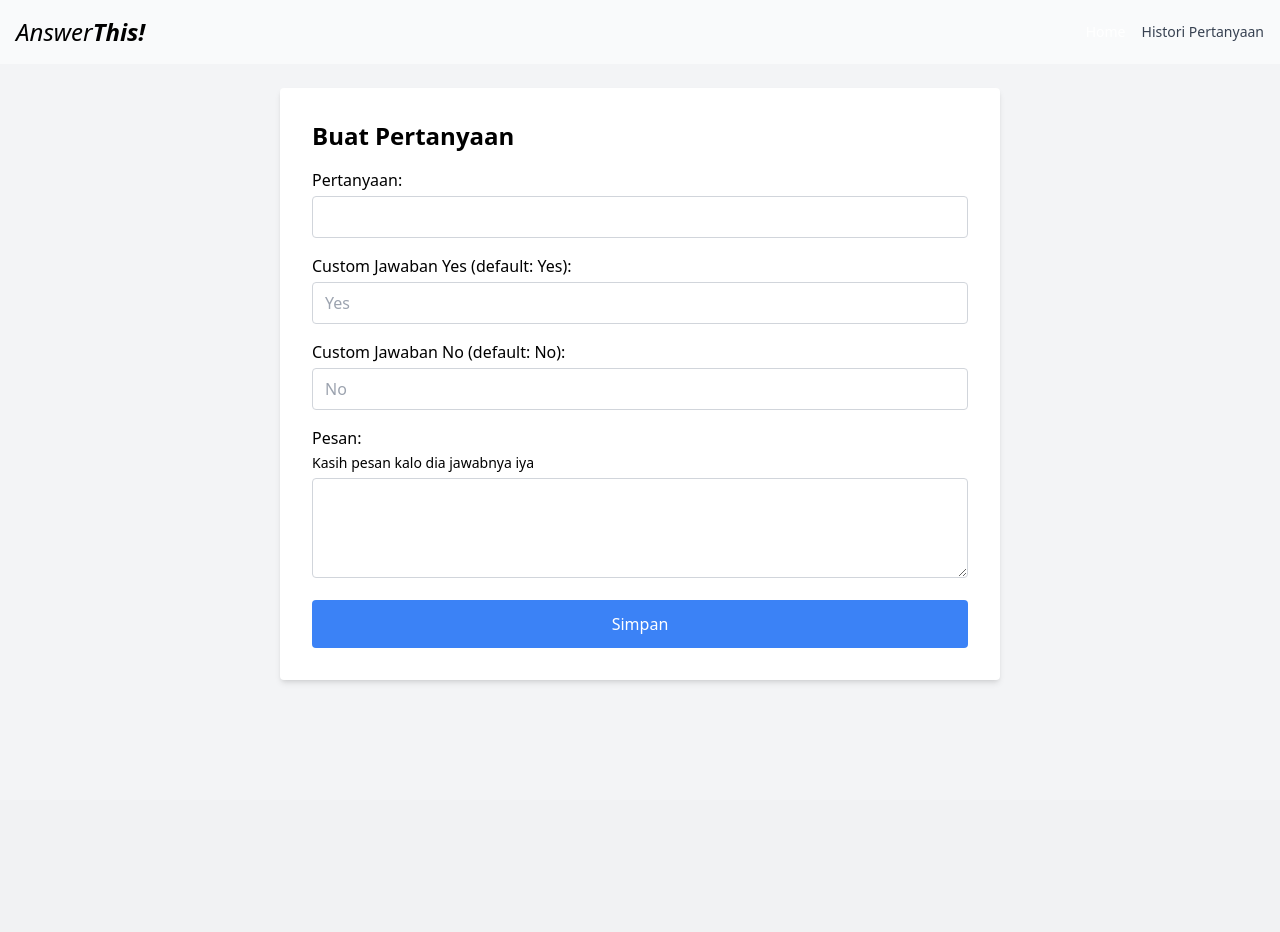
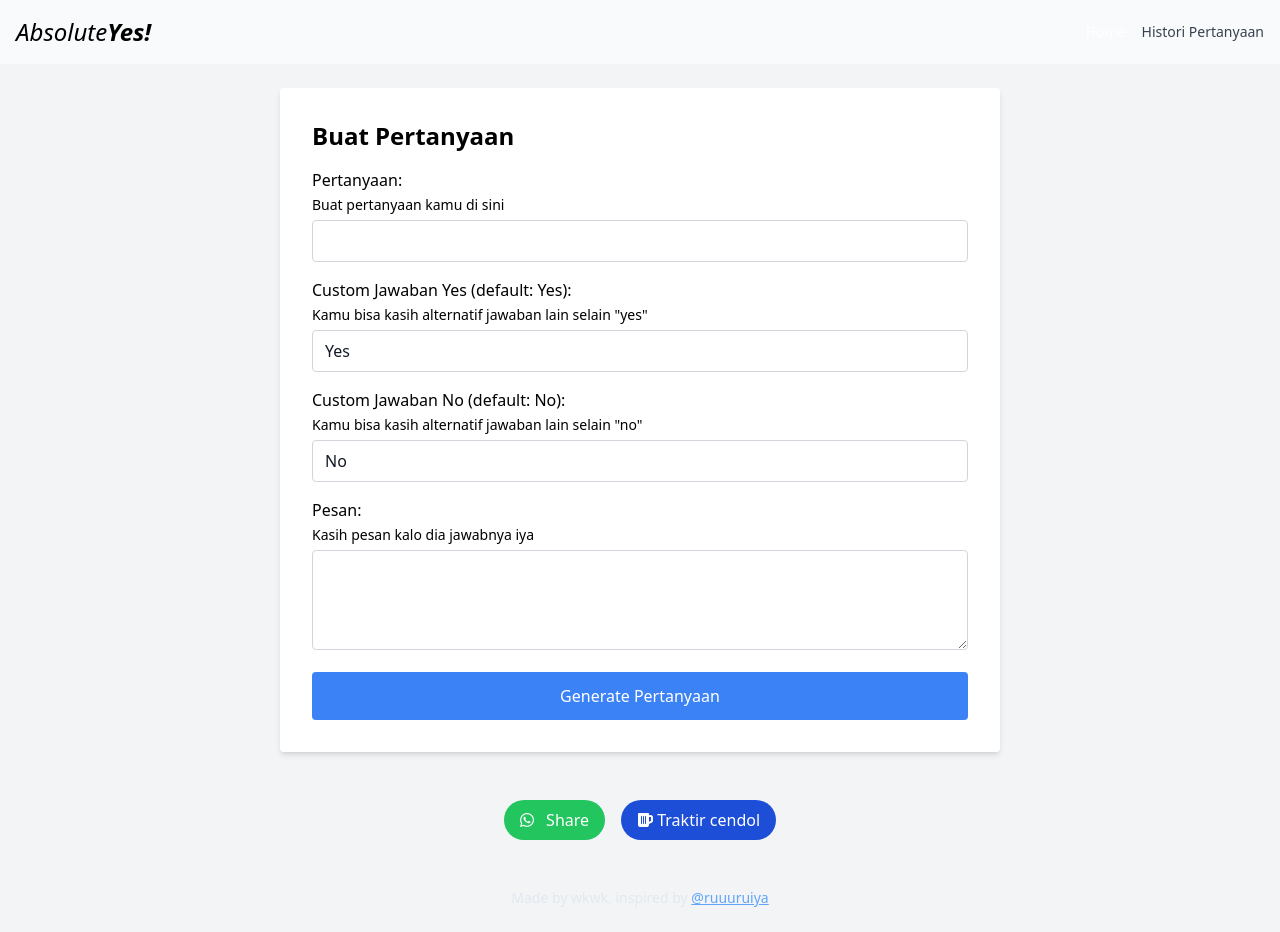
Before and after one commit to hanifamar17/AbsoluteYes, a Flask app: page / in a window 1280 px wide. Before the commit the page ends 683 px from the top, so only its background shows below. Run offline with Flask 3, Linux system fonts and the light colour scheme; some libraries are stand-ins or nearby versions.

Commit message:
style: update style

```diff
--- a/responses.json
+++ b/responses.json
@@ -26,5 +26,19 @@
         "description": "I love you too",
         "answer_yes": "Yes",
         "answer_no": "No"
+    },
+    {
+        "id": "23c9fb10-c92d-4812-a43f-6bdbf71794c1",
+        "question": "Ikan lele atau ikan gurame",
+        "description": "Wah selera kita sama!",
+        "answer_yes": "Ikan lele",
+        "answer_no": "Ikan gurame"
+    },
+    {
+        "id": "773e5f45-493f-4874-a708-00a6440b70f3",
+        "question": "do you love me ?",
+        "description": "selamat anda mendapatkan uang senilai Rp.100",
+        "answer_yes": "yoi",
+        "answer_no": ""
     }
 ]
--- a/templates/index.html
+++ b/templates/index.html
@@ -6,14 +6,15 @@
     <meta name="viewport" content="width=device-width, initial-scale=1.0">
     <title>Buat Pertanyaan</title>
     <script src="https://cdn.tailwindcss.com"></script>
+    <script src="https://kit.fontawesome.com/3ddb5c222d.js" crossorigin="anonymous"></script>
 </head>
 
 <body class="bg-gray-100 dark:bg-gray-900 dark:text-slate-300 min-h-screen p-0 md:p-0">
     <nav class="border-gray-200 bg-gray-50 dark:bg-gray-800 dark:border-gray-700">
         <div class="max-w-screen-xl flex flex-wrap items-center justify-between mx-auto p-4">
             <a href="/" class="flex items-center space-x-3 rtl:space-x-reverse">
-                <span class="self-center text-2xl whitespace-nowrap dark:text-white italic">Answer<span
-                        class="font-bold">This!</span></span>
+                <span class="self-center text-2xl whitespace-nowrap dark:text-white italic">Absolute<span
+                        class="font-bold">Yes!</span></span>
             </a>
 
             <nav class="flex" aria-label="Breadcrumb">
@@ -37,6 +38,7 @@
         </div>
     </nav>
 
+    <div>
         <div class="flex items-center justify-center">
             <div class="w-full max-w-3xl p-4 md:p-6">
 
@@ -45,24 +47,37 @@
                     <h2 class="text-xl dark:text-white md:text-2xl font-bold mb-4">Buat Pertanyaan</h2>
                     <form id="questionForm" class="space-y-4">
                         <div>
-                        <label class="block text-sm md:text-base font-medium mb-1">Pertanyaan:</label>
+                            <div class="mb-1">
+                                <label class="block text-sm md:text-base font-medium">Pertanyaan:</label>
+                                <label class="text-xs md:text-sm">Buat pertanyaan kamu di sini</label>
+                            </div>
                             <input type="text" name="question" class="w-full bg-white dark:bg-gray-800 text-gray-900 dark:text-white px-2 py-1 md:px-3 md:py-2
                             border border-gray-300 dark:border-gray-600 rounded
                             focus:ring-2 focus:ring-blue-500 focus:outline-none" required>
                         </div>
 
                         <div>
-                        <label class="block text-sm md:text-base font-medium mb-1">Custom Jawaban Yes (default: Yes):</label>
+                            <div class="mb-1">
+                                <label class="block text-sm md:text-base font-medium">Custom Jawaban Yes (default:
+                                    Yes):</label>
+                                <label class="text-xs md:text-sm">Kamu bisa kasih alternatif jawaban lain selain
+                                    "yes"</label>
+                            </div>
                             <input type="text" name="answer_yes" class="w-full bg-white dark:bg-gray-800 text-gray-900 dark:text-white px-2 py-1 md:px-3 md:py-2
                             border border-gray-300 dark:border-gray-600 rounded
-                            focus:ring-2 focus:ring-blue-500 focus:outline-none" placeholder="Yes" required>
+                            focus:ring-2 focus:ring-blue-500 focus:outline-none" placeholder="Yes" value="Yes" required>
                         </div>
 
                         <div>
-                        <label class="block text-sm md:text-base font-medium mb-1">Custom Jawaban No (default: No):</label>
+                            <div class="mb-1">
+                                <label class="block text-sm md:text-base font-medium">Custom Jawaban No (default:
+                                    No):</label>
+                                <label class="text-xs md:text-sm">Kamu bisa kasih alternatif jawaban lain selain
+                                    "no"</label>
+                            </div>
                             <input type="text" name="answer_no" class="w-full bg-white dark:bg-gray-800 text-gray-900 dark:text-white px-2 py-1 md:px-3 md:py-2
                             border border-gray-300 dark:border-gray-600 rounded
-                            focus:ring-2 focus:ring-blue-500 focus:outline-none" placeholder="No" required>
+                            focus:ring-2 focus:ring-blue-500 focus:outline-none" placeholder="No" value="No" required>
                         </div>
 
                         <div>
@@ -72,15 +87,19 @@
                             </div>
 
                             <textarea name="description"
-                            class="w-full bg-white dark:bg-gray-800 text-gray-900 dark:text-white px-2 py-1 md:px-3 md:py-2 border border-gray-300 dark:border-gray-600 rounded focus:ring-2 focus:ring-blue-500 focus:outline-none min-h-[100px]" required></textarea>
+                                class="w-full bg-white dark:bg-gray-800 text-gray-900 dark:text-white px-2 py-1 md:px-3 md:py-2 border border-gray-300 dark:border-gray-600 rounded focus:ring-2 focus:ring-blue-500 focus:outline-none min-h-[100px]"
+                                required></textarea>
                         </div>
 
                         <button type="submit"
-                        class="bg-blue-500 hover:bg-blue-600 text-white px-4 py-2 md:py-3 rounded w-full transition duration-200">Simpan</button>
+                            class="bg-blue-500 hover:bg-blue-600 text-white px-4 py-2 md:py-3 rounded w-full transition duration-200">Generate Pertanyaan</button>
                     </form>
 
                     <div id="result" class="mt-4 hidden">
-                    <p class="text-sm md:text-base">Pertanyaan berhasil disimpan!</p>
+                        <div class="mb-1">
+                            <p class="text-sm md:text-base text-green-400 font-semibold">Pertanyaan berhasil dibuat!</p>
+                            <p class="text-xs md:text-sm">Salin URL di bawah untuk dibagikan ke dia atau lihat pertanyaan yang dibuat di histori pertanyaan :)</p>
+                        </div>
                         <div class="flex items-center space-x-2 mt-2">
                             <input id="resultUrl" type="text"
                                 class="bg-gray-100 dark:bg-gray-600 text-gray-900 dark:text-white border border-gray-300 dark:border-gray-500 p-2 w-full rounded focus:ring-2 focus:ring-blue-500 focus:outline-none"
@@ -96,7 +115,8 @@
 
                 <!-- Container History -->
                 <div id="historyContent" class="bg-white dark:bg-gray-800 p-6 md:p-8 rounded shadow-md hidden">
-                <h3 class="text-xl dark:text-white font-bold mb-4">History Pertanyaan</h3>
+                    <h3 class="text-xl dark:text-white font-bold mb-1">History Pertanyaan</h3>
+                    <p class="text-xs md:text-sm mb-2">Kamu bisa membuka pertanyaan yang sudah dibuat sebelumnya atau membagikannya kepada orang lain.</p>
                     <span id="historyList" class="list-disc pl-5 dark:text-slate:300 text-sm md:text-base space-y-2">
                         <!-- Riwayat pertanyaan akan ditampilkan di sini -->
                     </span>
@@ -109,6 +129,41 @@
 
             </div>
         </div>
+        <footer class="py-6">
+            <div class="flex flex-row space-x-4 justify-center">
+                <a id="whatsappShare"
+                    class="bg-green-500 text-white py-2 px-4 rounded-full hover:bg-green-600 hover:scale-95 cursor-pointer"
+                    target="_blank" rel="noopener noreferrer">
+                    <i class="fa-brands fa-whatsapp mr-2"></i>
+                    <span>Share</span>
+                </a>
+                <a href="https://trakteer.id/wkwk-dev/tip"
+                    class="bg-blue-700 text-white py-2 px-4 rounded-full hover:bg-blue-700 hover:scale-95"
+                    target="_blank" rel="noopener noreferrer">
+                    <i class="fa-solid fa-beer-mug-empty"></i>
+                    <span>Traktir cendol</span>
+                </a>
+            </div>
+
+            <div class="text-slate-200 text-sm flex justify-center pt-12">
+                <p>Made by wkwk, inspired by <a href="https://www.instagram.com/ruuuruiya?igsh=NTc4MTIwNjQ2YQ==" target="_blank"
+                        class="text-blue-400 underline hover:text-blue-600 hover:scale-95">@ruuuruiya</a></p>
+            </div>
+        </footer>
+    </div>
+    <script>
+        document.getElementById("whatsappShare").addEventListener("click", function() {
+            // Ambil URL halaman saat ini
+            const currentURL = encodeURIComponent(window.location.href);
+            const message = "Check out this link: " + currentURL;
+
+            // Buat URL WhatsApp
+            const whatsappURL = `https://api.whatsapp.com/send?text=${message}`;
+
+            // Buka di tab baru
+            window.open(whatsappURL, "_blank");
+        });
+    </script>
 
     <script>
         // Fungsi untuk menampilkan konten dan mengubah warna breadcrumb
```
Also changed, not shown: templates/view.html (+25 -33 lines). Lines whose indentation alone changed are shown as unchanged.
